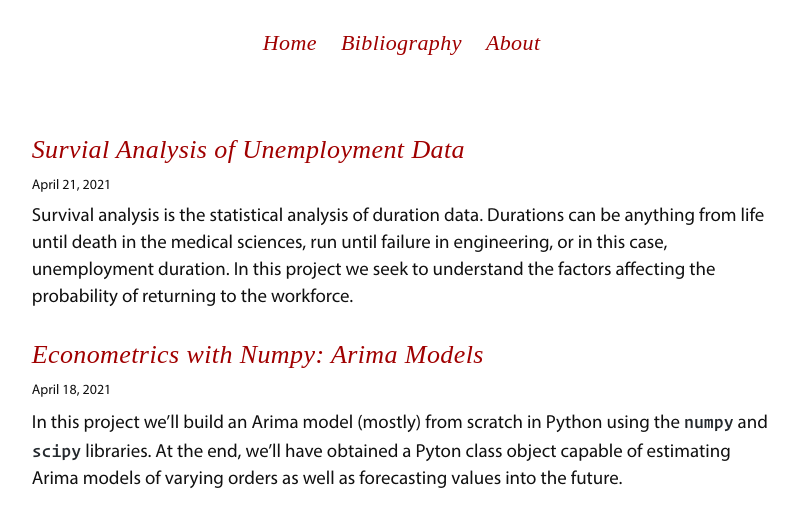
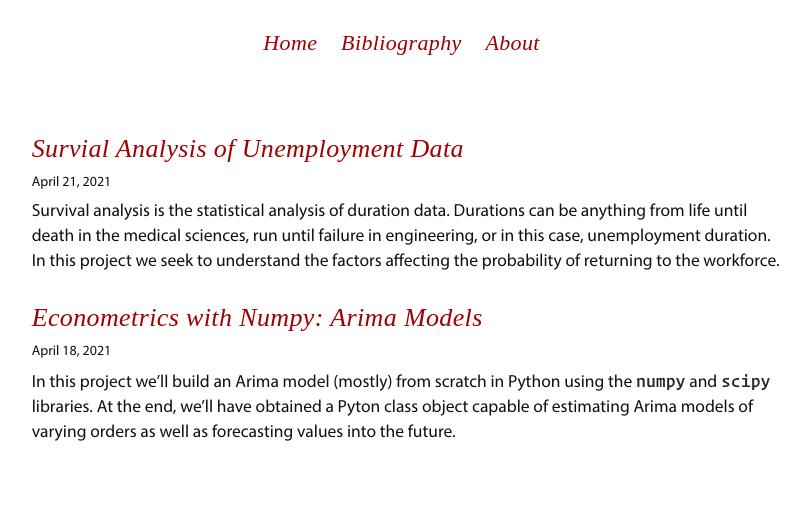
Before and after one commit to mhoirup/mhoirup.github.io, a Jekyll site: the page built from index.html, in a window 1280 px wide. Shown: the top 527 px of the page, without its empty margins (240-1050 px from the left). Built offline with Jekyll 4.4.1, drawn with Linux system fonts in a browser that asks for light colours.

Commit message:
adjust font sizes

```diff
--- a/css/tufte.scss
+++ b/css/tufte.scss
@@ -26,7 +26,7 @@ html{
     text-align: baseline;
     -webkit-font-smoothing: antialiased;
     -moz-osx-font-smoothing: grayscale;
-    font-size: 13.5px;
+    font-size: 12.5px;
   }
 
 
```
